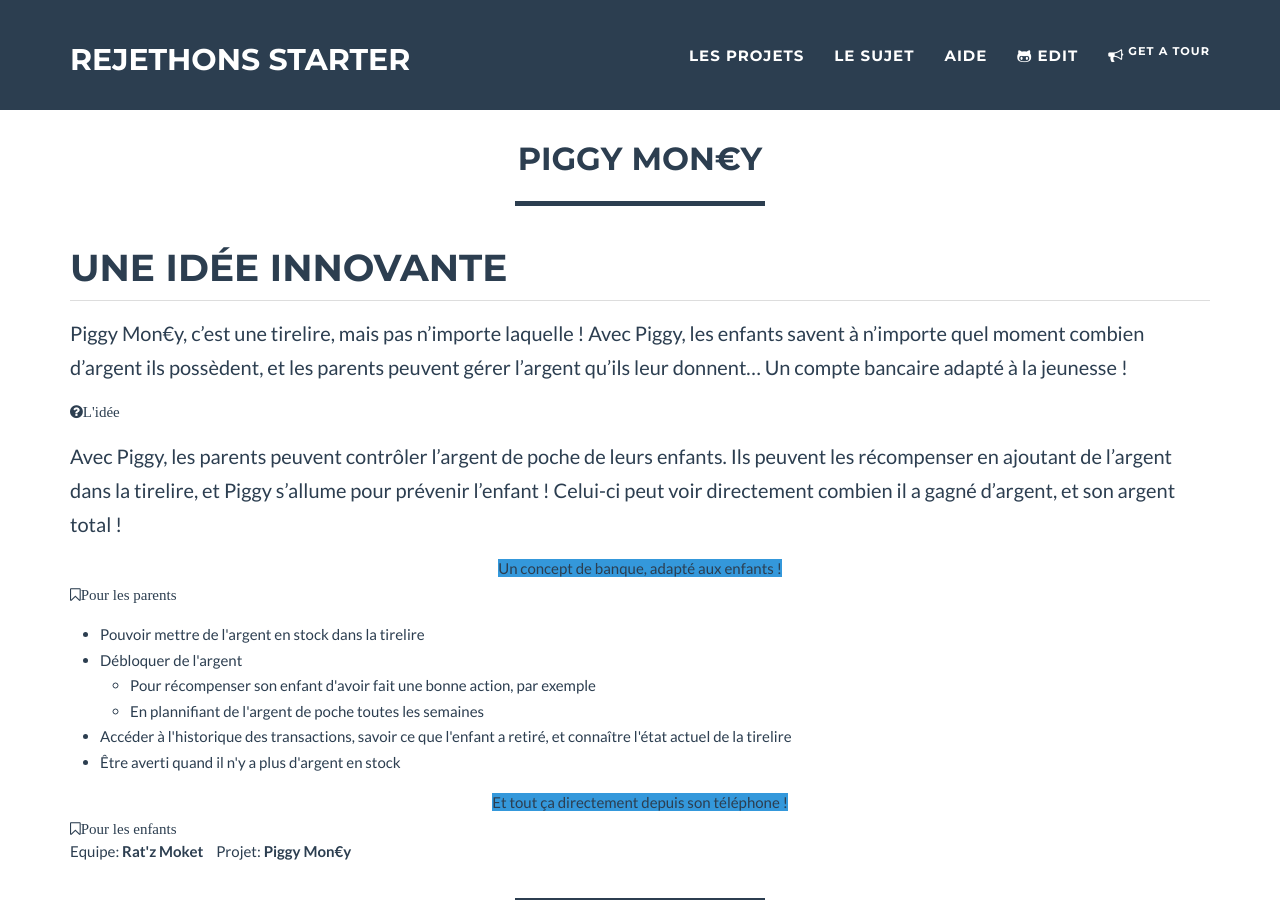
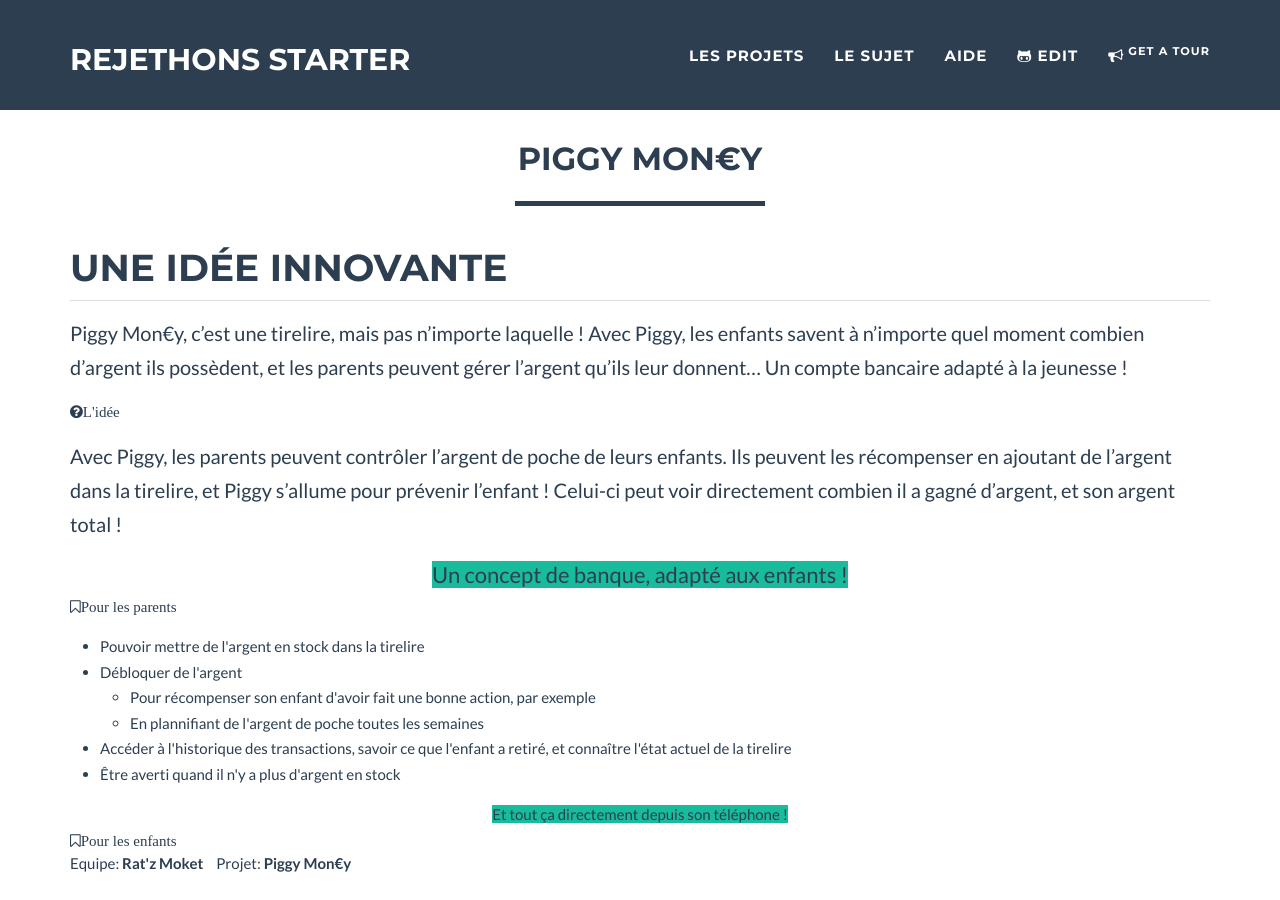
Before and after one commit to stephaneLeroy/rejethons-starter, a Jekyll site: the page built from _posts/2017-05-19-les-ratz-moket.markdown, in a window 1280 px wide and 900 px high. Built offline with Jekyll 4.4.1, drawn with Linux system fonts in a browser that asks for light colours.

Commit message:
Update 2017-05-19-les-ratz-moket.markdown

```diff
--- a/_posts/2017-05-19-les-ratz-moket.markdown
+++ b/_posts/2017-05-19-les-ratz-moket.markdown
@@ -13,7 +13,7 @@ Piggy Mon€y, c'est une tirelire, mais pas n'importe laquelle ! Avec Piggy, les
 <div class="fa fa-question-circle">L'idée</div>
 
 Avec Piggy, les parents peuvent contrôler l'argent de poche de leurs enfants. Ils peuvent les récompenser en ajoutant de l'argent dans la tirelire, et Piggy s'allume pour prévenir l'enfant ! Celui-ci peut voir directement combien il a gagné d'argent, et son argent total !
-<center> <span class="bg-info">Un concept de banque, adapté aux enfants !</span></center>
+<center> <span class="bg-success" style="height:50px; font-size:22px">Un concept de banque, adapté aux enfants !</span></center>
 
 <div class="fa fa-bookmark-o">Pour les parents</div>
 <ul>
@@ -25,7 +25,7 @@ Avec Piggy, les parents peuvent contrôler l'argent de poche de leurs enfants. I
 <li> Être averti quand il n'y a plus d'argent en stock</li>
 </ul>
 
-<center><span class="fa fa-mobile" class="bg-info" >Et tout ça directement depuis son téléphone !</span></center>
+<center><span class="fa fa-mobile" class="bg-success" >Et tout ça directement depuis son téléphone !</span></center>
 
 
 
```
